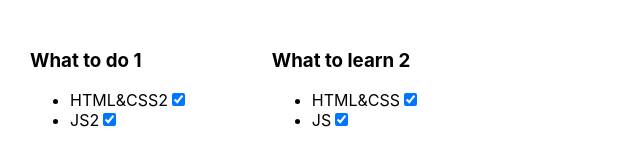
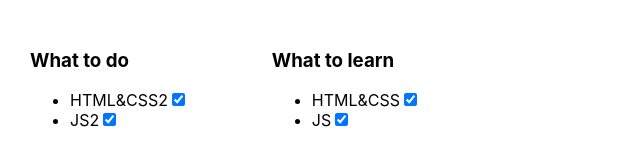
Before and after one commit to tamga05/TODO_list_independent_React, a React (Create React App) app: page / in a window 1280 px wide. Shown: the top 147 px of the page, without its empty margins (0-640 px from the left). Built offline with nearby package versions, Linux system fonts and the light colour scheme.

Commit message:
coding and typing training

```diff
--- a/src/App.tsx
+++ b/src/App.tsx
@@ -22,7 +22,7 @@ export type DataType = {
 
 function App() {
     const data1 = {
-        title: 'What to do 1',
+        title: 'What to do',
         tasks: [
             {taskId: 1, title: 'HTML&CSS2', isDone: true},
             {taskId: 2, title: 'JS2', isDone: true}
@@ -76,7 +76,7 @@ function App() {
         ]
     };
     const data2 = {
-        title: 'What to learn 2',
+        title: 'What to learn',
         tasks: [
             {taskId: 1, title: 'HTML&CSS', isDone: true},
             {taskId: 2, title: 'JS', isDone: true}
```
